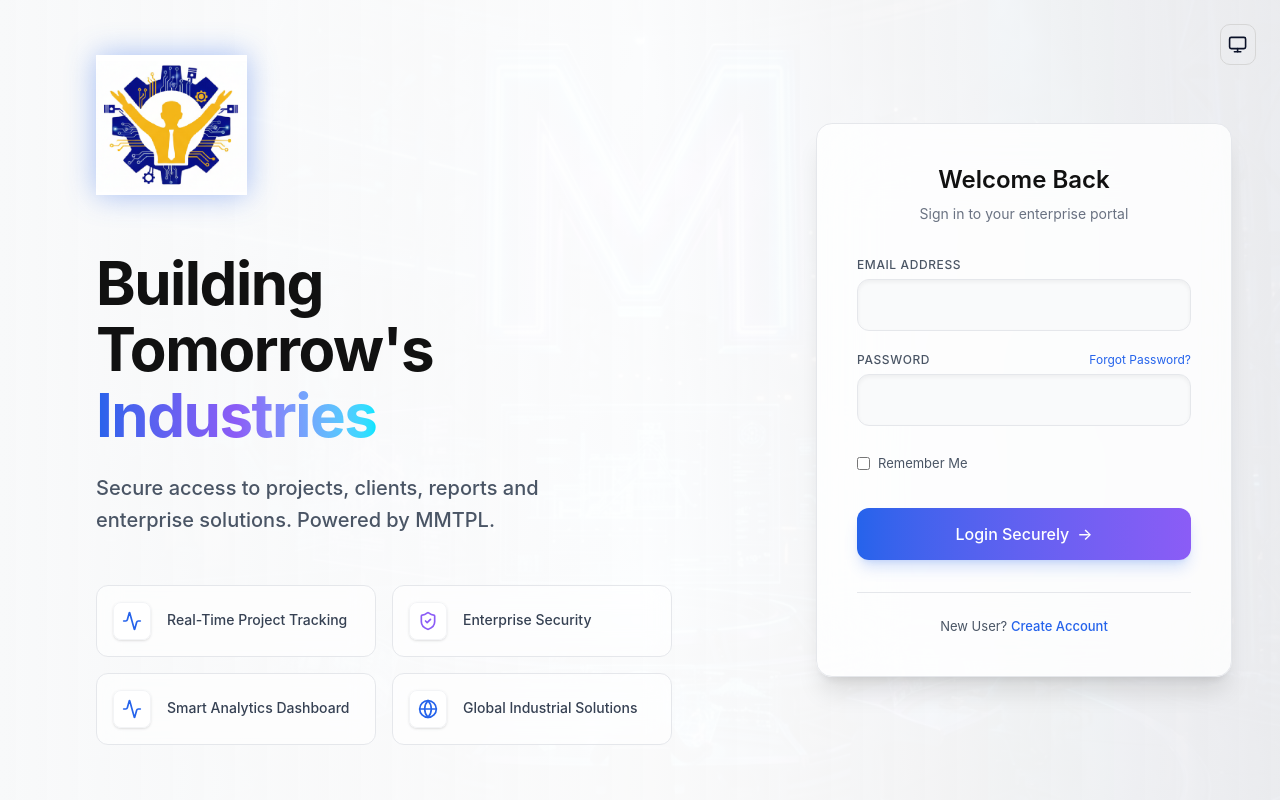
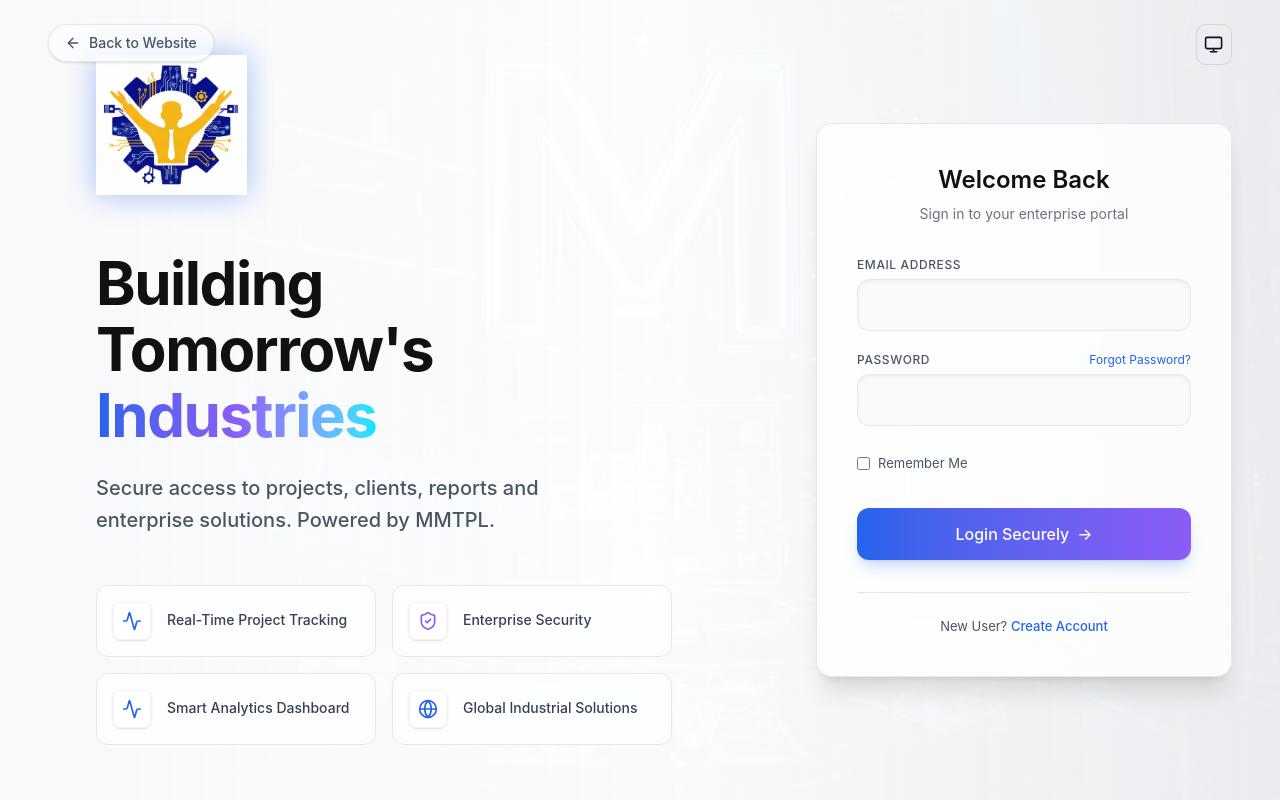
Before and after one commit to AnantSoni360/mmtpl-website, a Next.js app: page /auth/login in a window 1280 px wide. Built offline with nearby package versions, Linux system fonts and the light colour scheme.

Commit message:
feat: add back to website button on login and register pages

```diff
--- a/src/app/auth/login/page.tsx
+++ b/src/app/auth/login/page.tsx
@@ -6,7 +6,7 @@ import { toast } from 'sonner';
 import Link from 'next/link';
 import Image from 'next/image';
 import { ParticleBackground } from '@/components/ui/ParticleBackground';
-import { CheckCircle2, ShieldCheck, Activity, Globe } from 'lucide-react';
+import { CheckCircle2, ShieldCheck, Activity, Globe, ArrowLeft } from 'lucide-react';
 import { ThemeSwitcher } from '@/components/ThemeSwitcher';
 
 export default function LoginPage() {
@@ -56,8 +56,16 @@ export default function LoginPage() {
 
   return (
     <div className="relative min-h-screen w-full overflow-hidden flex bg-[#f8f9fa] dark:bg-[#050B1A] transition-colors duration-500">
+      {/* Back to Website */}
+      <div className="absolute top-6 left-6 lg:left-12 z-50">
+        <Link href="/" className="flex items-center gap-2 text-[14px] font-switzer font-medium text-gray-600 dark:text-[#B0B8D0] hover:text-[#2563EB] dark:hover:text-[#00E5FF] transition-all bg-white/50 dark:bg-black/20 px-4 py-2 rounded-full backdrop-blur-md border border-gray-200 dark:border-white/10 shadow-sm hover:shadow-md">
+          <ArrowLeft size={16} />
+          Back to Website
+        </Link>
+      </div>
+
       {/* Theme Switcher */}
-      <div className="absolute top-6 right-6 z-50">
+      <div className="absolute top-6 right-6 lg:right-12 z-50">
         <ThemeSwitcher />
       </div>
 
--- a/src/app/auth/register/page.tsx
+++ b/src/app/auth/register/page.tsx
@@ -6,7 +6,7 @@ import { toast } from 'sonner';
 import Link from 'next/link';
 import Image from 'next/image';
 import { ParticleBackground } from '@/components/ui/ParticleBackground';
-import { CheckCircle2, ShieldCheck, Activity, Globe } from 'lucide-react';
+import { CheckCircle2, ShieldCheck, Activity, Globe, ArrowLeft } from 'lucide-react';
 import { ThemeSwitcher } from '@/components/ThemeSwitcher';
 
 export default function RegisterPage() {
@@ -52,8 +52,16 @@ export default function RegisterPage() {
 
   return (
     <div className="relative min-h-screen w-full overflow-hidden flex bg-[#f8f9fa] dark:bg-[#050B1A] transition-colors duration-500">
+      {/* Back to Website */}
+      <div className="absolute top-6 left-6 lg:left-12 z-50">
+        <Link href="/" className="flex items-center gap-2 text-[14px] font-switzer font-medium text-gray-600 dark:text-[#B0B8D0] hover:text-[#2563EB] dark:hover:text-[#00E5FF] transition-all bg-white/50 dark:bg-black/20 px-4 py-2 rounded-full backdrop-blur-md border border-gray-200 dark:border-white/10 shadow-sm hover:shadow-md">
+          <ArrowLeft size={16} />
+          Back to Website
+        </Link>
+      </div>
+
       {/* Theme Switcher */}
-      <div className="absolute top-6 right-6 z-50">
+      <div className="absolute top-6 right-6 lg:right-12 z-50">
         <ThemeSwitcher />
       </div>
 
```
